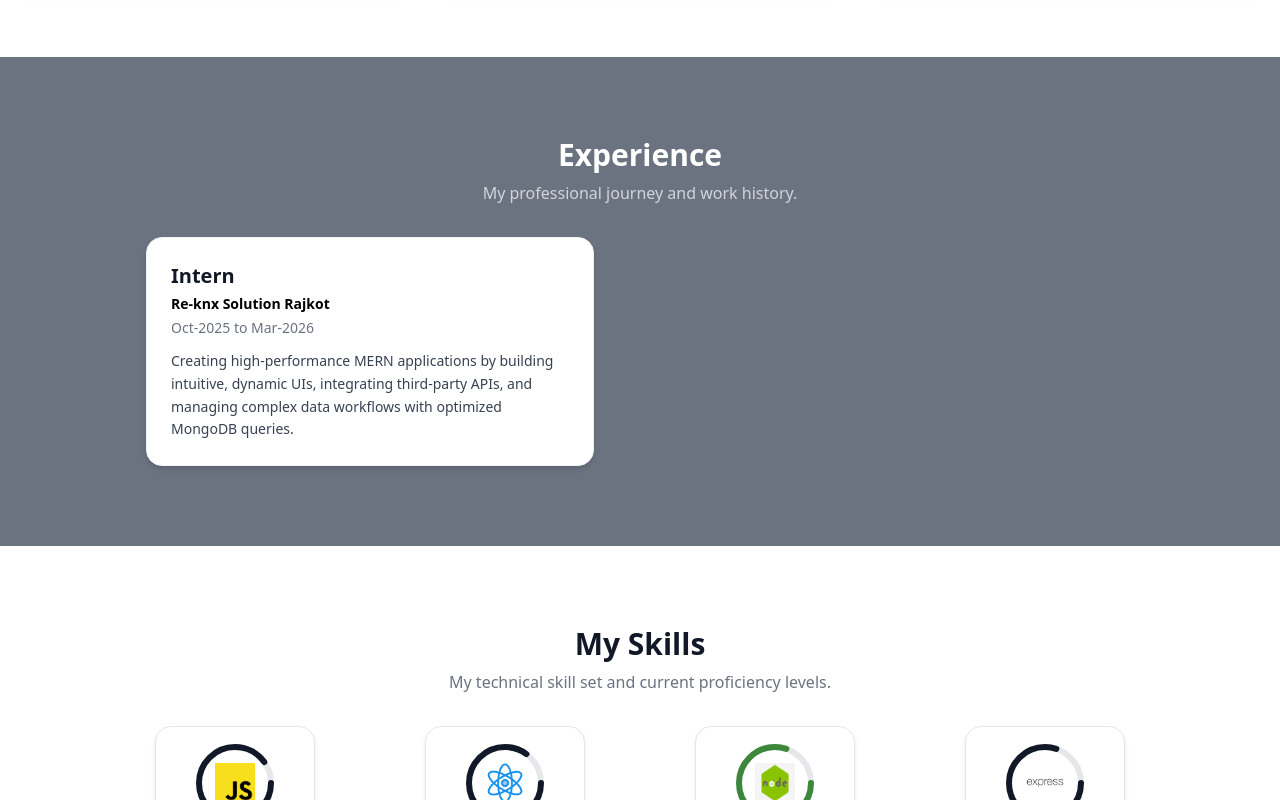
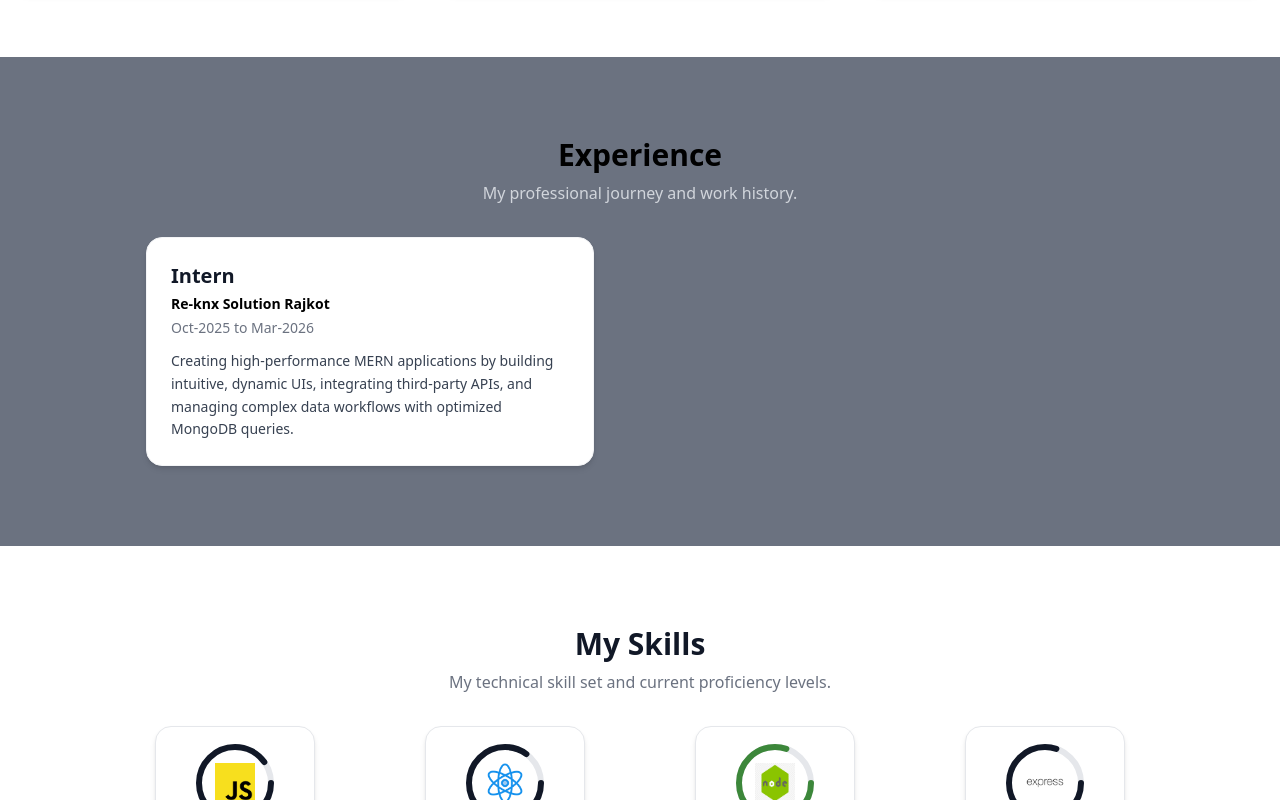
Before and after one commit to Harsh1234567899/portfolio-website-, a React (Vite) app: page / in a window 1280 px wide. Shown: the part 1380-2180 px from the top of the page. Built offline with nearby package versions, Linux system fonts and the light colour scheme.

Commit message:
resume update

```diff
--- a/src/theme.js
+++ b/src/theme.js
@@ -13,7 +13,7 @@ const theme = {
   textHeading:     'text-gray-900',      // headings on white bg
   textBody:        'text-gray-700',      // body text on white bg
   textMuted:       'text-gray-500',      // sub-text on white bg
-  textOnSecondary: 'text-white',         // any text on gray-600 bg
+  textOnSecondary: 'text-black',         // any text on gray-600 bg
   textOnAccent:    'text-white',         // text on black bg
   textAccent:      'text-black',         // accent-colored text on white
   textSubAccent:   'text-gray-300',      // muted text on gray-600 bg
```
Also changed, not shown: 1 other file (tests, documents, lock files or other folders).
